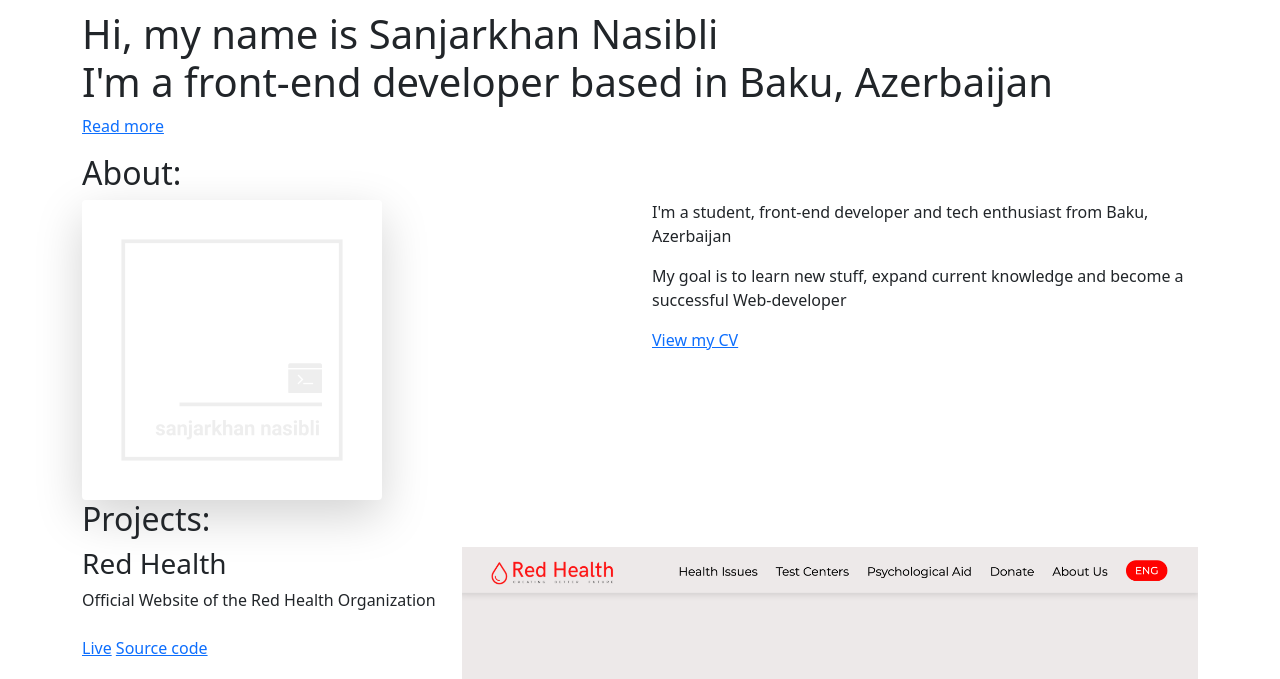
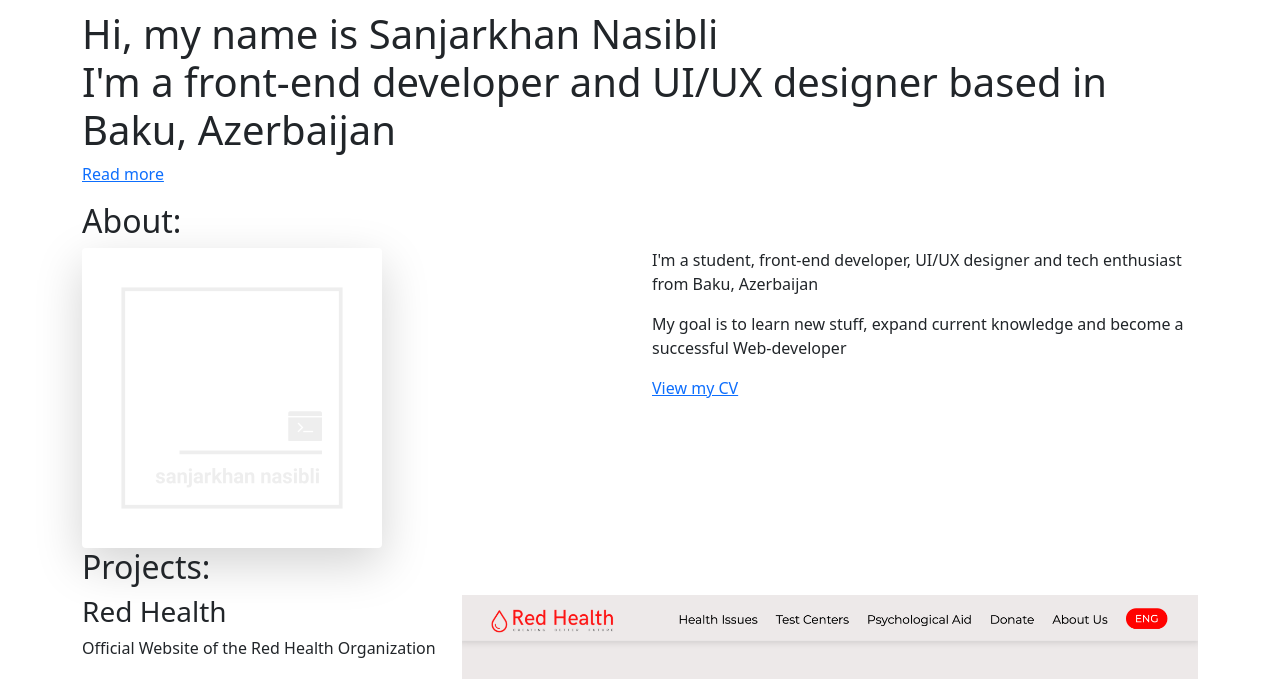
Before and after one commit to sanjarkhan-nasibli/portfolio, a website built with webpack: page src/index.html in a window 1280 px wide. Shown: the part 116-795 px from the top of the page. Built offline with nearby package versions, Linux system fonts and the light colour scheme.

Commit message:
text edit && add link

```diff
--- a/src/index.html
+++ b/src/index.html
@@ -33,7 +33,7 @@
         <h1 class="hero-title" class="load-hidden">
           Hi, my name is <span class="text-color-main set-gradient">Sanjarkhan Nasibli</span>
           <br/>
-          I'm a front-end developer based in Baku, Azerbaijan</h1>
+          I'm a front-end developer and UI/UX designer based in Baku, Azerbaijan</h1>
           <p class="hero-cta" class="load-hidden">
           <a rel="noreferrer" class="cta-btn cta-btn--hero" href="#about">Read more</a></p>
       </div>
@@ -50,7 +50,7 @@
           <div class="col-md-6 col-sm-12">
             <div class="about-wrapper__info">
               <p class="about-wrapper__info-text">
-                I'm a student, front-end developer and tech enthusiast from Baku, Azerbaijan</p>
+                I'm a student, front-end developer, UI/UX designer and tech enthusiast from Baku, Azerbaijan</p>
               <p class="about-wrapper__info-text">
                 My goal is to learn new stuff, expand current knowledge and become a successful Web-developer</p>
               <span class="d-flex mt-3">
@@ -157,7 +157,7 @@
             <a rel="noreferrer" href="https://twitter.com/_sanjarkhan_" target="_blank">
               <i class="fa fa-twitter fa-inverse"></i>
             </a>
-            <a rel="noreferrer" href="#!" target="_blank">
+            <a rel="noreferrer" href="https://www.linkedin.com/in/sanjarkhan-nasibli-a08ab1248" target="_blank">
               <i class="fa fa-linkedin fa-inverse"></i>
             </a>
             <a rel="noreferrer" href="https://github.com/sanjarkhan-nasibli" target="_blank">
```
